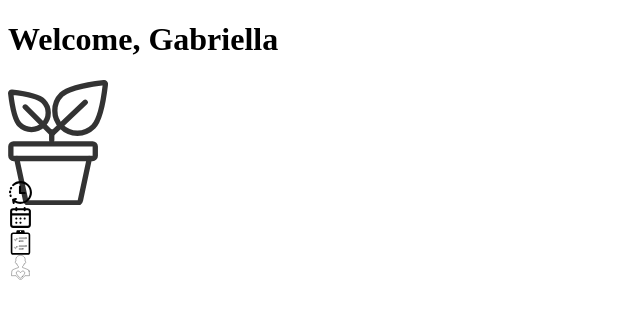
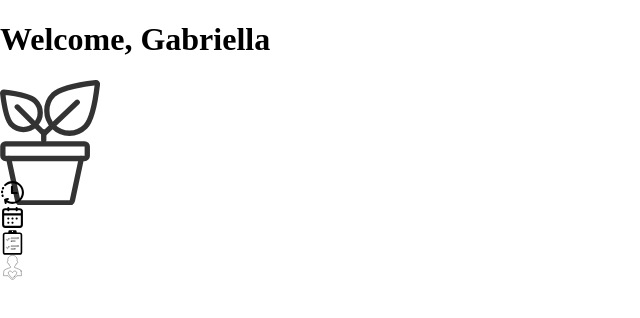
Before and after one commit to grumpyasian/angular-selfcare-app, an Angular app: page / in a window 1280 px wide. Shown: the top 318 px of the page, without its empty margins (0-640 px from the left). Built offline with nearby package versions, Linux system fonts and the light colour scheme.

Commit message:
Forced to add this just to fill the whole page.

```diff
--- a/src/styles.scss
+++ b/src/styles.scss
@@ -1 +1,5 @@
-/* You can add global styles to this file, and also import other style files */
+body {
+    width: 100%;
+    height: 100%;
+    margin-left: 0;
+}
```
